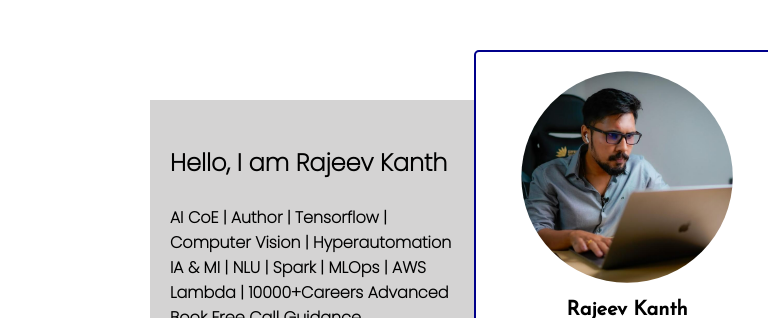
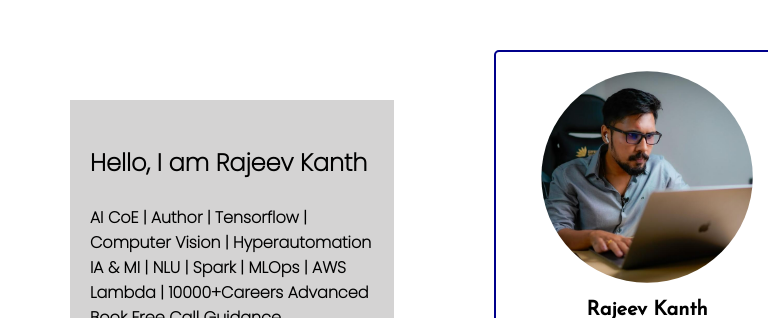
Before and after one commit to Vaibhav-shrivastav/DSC-ML_Bootcamp-Section-, a plain HTML site: page index.html in a window 768 px wide. Shown: the part 150-468 px from the top of the page. Drawn offline with Linux system fonts and the light colour scheme; a web font is replaced by a local one.

Commit message:
Added Responsiveness

```diff
--- a/style.css
+++ b/style.css
@@ -95,3 +95,12 @@
     }
 
 }
+@media only screen and (min-width:500px) and (max-width:1180px){
+    .speaker_content{
+        margin-right: 100px;
+        margin-left: -80px;
+    }
+    .flex-container{
+        margin-right: 50px;
+    }
+}
```
